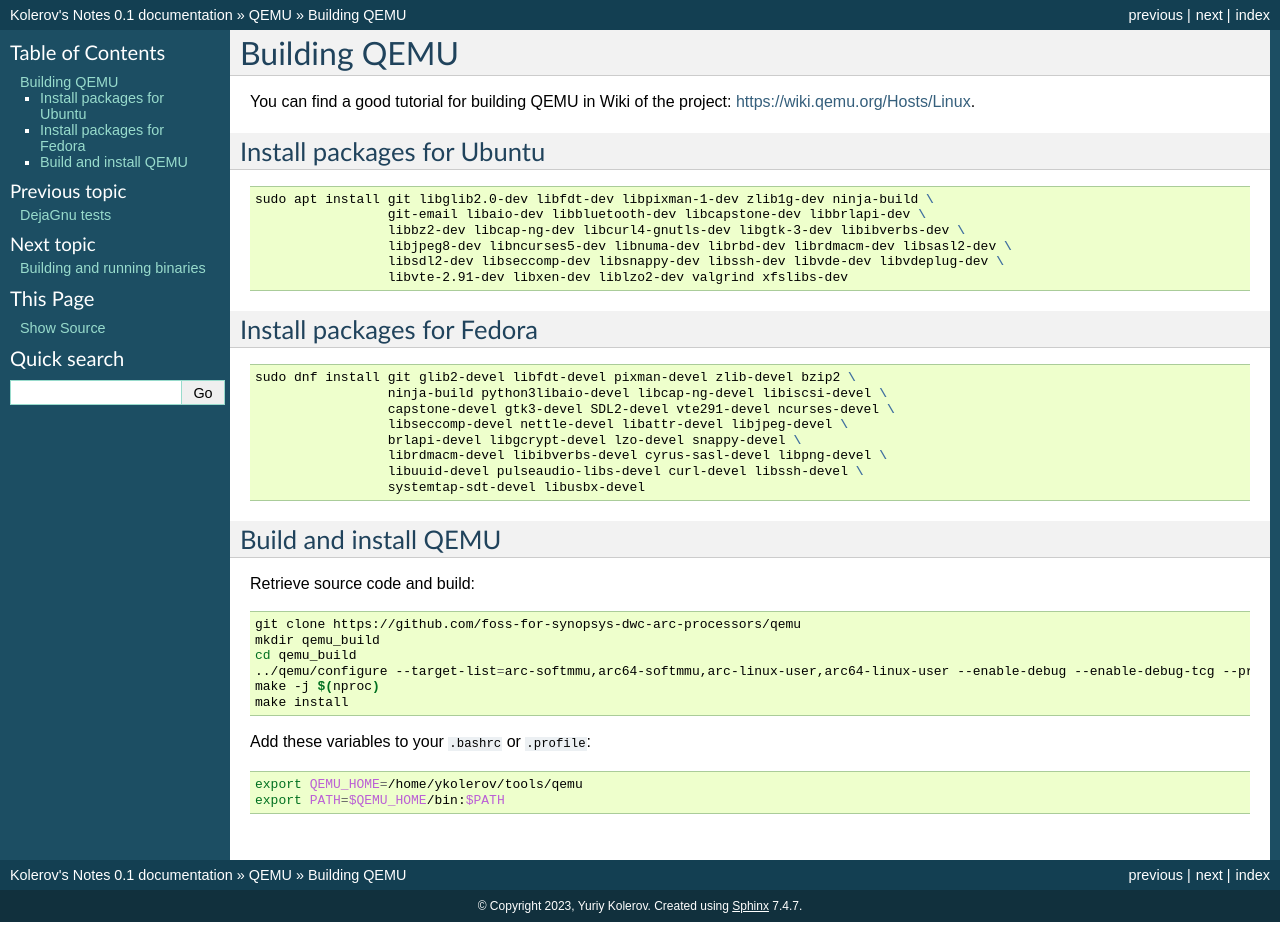
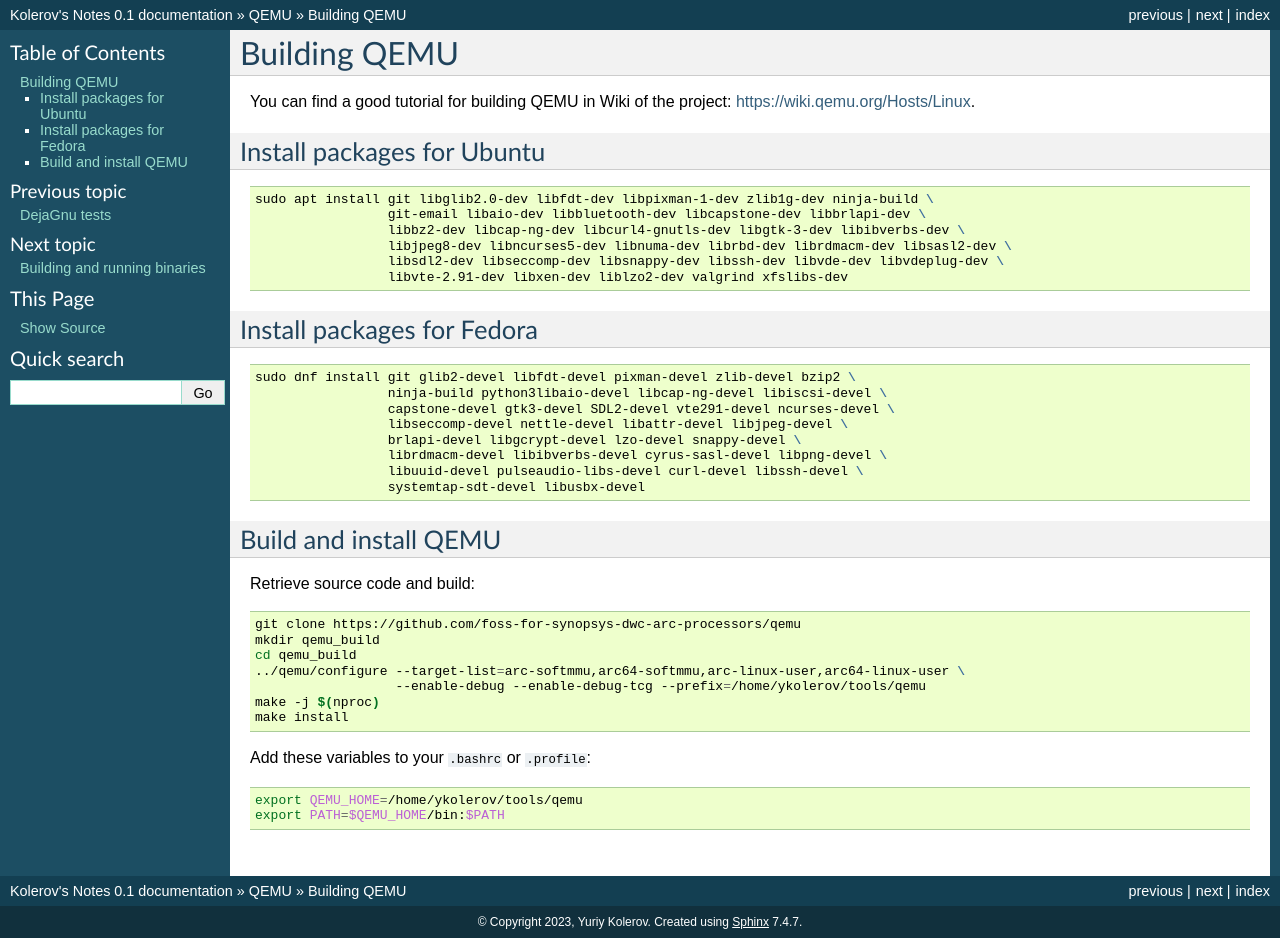
Before and after one commit to kolerov/synopsys, a Sphinx documentation site: the page built from docs/qemu/build.rst, in a window 1280 px wide. Built offline with Sphinx 7.4.7, drawn with Linux system fonts in a browser that asks for light colours.

```diff
--- a/docs/qemu/build.rst
+++ b/docs/qemu/build.rst
@@ -39,7 +39,8 @@ Retrieve source code and build:
     git clone https://github.com/foss-for-synopsys-dwc-arc-processors/qemu
     mkdir qemu_build
     cd qemu_build
-    ../qemu/configure --target-list=arc-softmmu,arc64-softmmu,arc-linux-user,arc64-linux-user --enable-debug --enable-debug-tcg --prefix=/home/ykolerov/tools/qemu
+    ../qemu/configure --target-list=arc-softmmu,arc64-softmmu,arc-linux-user,arc64-linux-user \
+                      --enable-debug --enable-debug-tcg --prefix=/home/ykolerov/tools/qemu
     make -j $(nproc)
     make install
 
```
